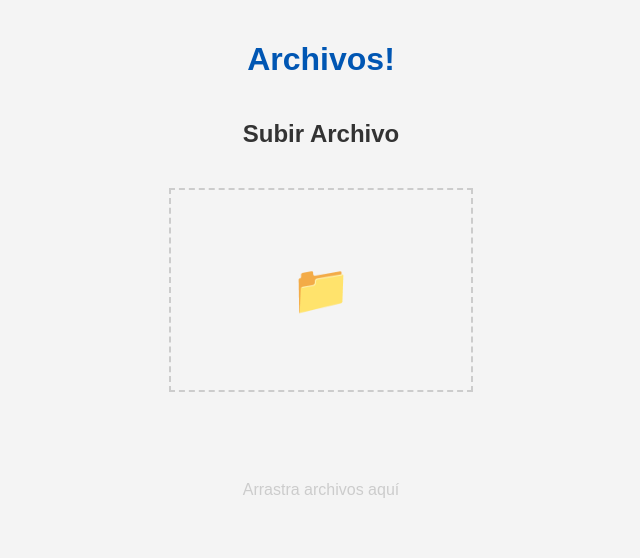
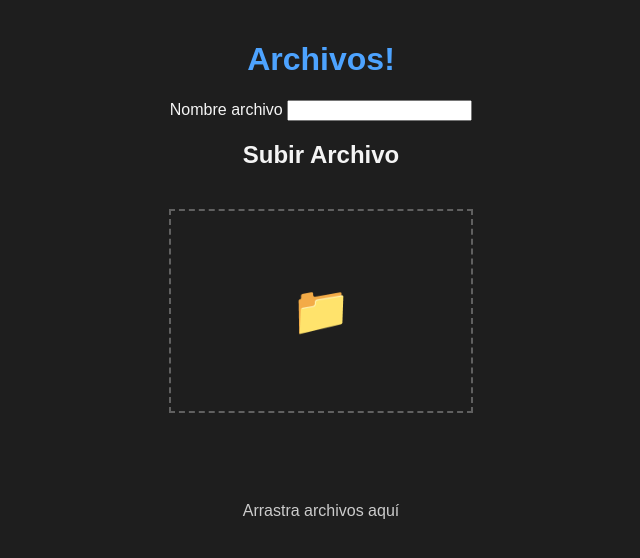
Before and after one commit to Nic0-GitHub/file_pass, a Flask app: page / in a window 1280 px wide. Shown: the top 558 px of the page, without its empty margins (319-959 px from the left). Run offline with Flask 2, Linux system fonts and the light colour scheme.

Commit message:
ADD(Filtrado dinamico)

```diff
--- a/static/css/basics.css
+++ b/static/css/basics.css
@@ -1,18 +1,19 @@
-
 body {
     font-family: Arial, sans-serif;
-    background-color: #f4f4f4;
-    color: #333;
+    background-color: #1e1e1e;
+    color: #f4f4f4;
     margin: 0;
     padding: 20px;
     display: flex;
     flex-direction: column;
     align-items: center;
 }
+
 h1 {
-    color: #0056b3;
+    color: #4da3ff;
 }
-a {
+
+.file-button {
     display: block;
     padding: 10px;
     margin: 5px 0;
@@ -22,16 +23,21 @@
     border-radius: 5px;
     transition: background-color 0.3s ease;
 }
-a:hover {
-    background-color: #d4d4d4;
+
+.file-button:hover {
+    background-color: #ddd1d1;
+    color: #1f1b1b;
 }
+
 .file-flex {
     display: flex;
+    flex-direction: row;
     gap: 10px;
     flex-wrap: wrap;
 }
+
 #drop_zone {
-    border: 2px dashed #cccccc;
+    border: 2px dashed #606060;
     width: 300px;
     height: 200px;
     text-align: center;
@@ -40,19 +46,22 @@
     margin-top: 20px;
     position: relative;
 }
+
 #drop_zone.dragover {
-    background-color: #f0f0f0;
-    border-color: #0056b3;
+    background-color: #3a3a3a;
+    border-color: #4da3ff;
 }
+
 #drop_zone_icon {
     font-size: 48px;
     color: #cccccc;
 }
+
 #toast {
     visibility: hidden;
     min-width: 250px;
     margin-left: -125px;
-    background-color: #333;
+    background-color: #4a6070;
     color: #fff;
     text-align: center;
     border-radius: 2px;
@@ -63,23 +72,28 @@
     bottom: 30px;
     font-size: 17px;
 }
+
 #toast.show {
     visibility: visible;
     -webkit-animation: fadein 0.5s, fadeout 0.5s 2.5s;
     animation: fadein 0.5s, fadeout 0.5s 2.5s;
 }
+
 @-webkit-keyframes fadein {
     from {bottom: 0; opacity: 0;}
     to {bottom: 30px; opacity: 1;}
 }
+
 @keyframes fadein {
     from {bottom: 0; opacity: 0;}
     to {bottom: 30px; opacity: 1;}
 }
+
 @-webkit-keyframes fadeout {
     from {bottom: 30px; opacity: 1;}
     to {bottom: 0; opacity: 0;}
 }
+
 @keyframes fadeout {
     from {bottom: 30px; opacity: 1;}
     to {bottom: 0; opacity: 0;}
--- a/static/js/index.js
+++ b/static/js/index.js
@@ -23,14 +23,14 @@
     dropZone.classList.remove('dragover');
     dropZoneIcon.textContent = '📁';
 
-    var files = e.dataTransfer.files;
-    var formData = new FormData();
+    let files = e.dataTransfer.files;
+    let formData = new FormData();
 
-    for (var i = 0; i < files.length; i++) {
+    for (let i = 0; i < files.length; i++) {
         formData.append('file', files[i]);
     }
 
-    var xhr = new XMLHttpRequest();
+    let xhr = new XMLHttpRequest();
     xhr.open('POST', "{{ url_for('upload_file') }}", true);
 
     xhr.onload = function() {
@@ -50,3 +50,19 @@
     toast.className = 'show';
     setTimeout(function() { toast.className = toast.className.replace('show', ''); }, 3000);
 }
+
+
+function filterFiles() {
+    const input = document.getElementById('file-search-input').value.toLowerCase();
+    const fileList = document.getElementById('file-list');
+    const files = fileList.getElementsByClassName('file-button');
+
+    for (let i = 0; i < files.length; i++) {
+        const file = files[i];
+        if (file.textContent.toLowerCase().includes(input)) {
+            file.style.display = "";
+        } else {
+            file.style.display = "none";
+        }
+    }
+}
--- a/static/templates/index.html
+++ b/static/templates/index.html
@@ -1,5 +1,5 @@
 <!DOCTYPE html>
-<html lang="no">
+<html lang="es">
 <head>
     <meta charset="UTF-8">
     <meta http-equiv="X-UA-Compatible" content="IE=edge">
@@ -10,9 +10,13 @@
 </head>
 <body>
     <h1>Archivos!</h1>
-    <div class="file-flex">
+    <form id="search-form" action="" method="GET" onsubmit="return false;">
+        <label for="file-search-input">Nombre archivo</label>
+        <input type="text" name="file-search" id="file-search-input" oninput="filterFiles()">
+    </form>
+    <div class="file-flex" id="file-list">
         {% for path in files %}
-            <a href="./download/{{path}}">{{path}}</a>
+            <a class="file-button" href="./download/{{path}}">{{path}}</a>
         {% endfor %}
     </div>
 
@@ -22,7 +26,6 @@
         Arrastra archivos aquí
     </div>
     <div id="toast">Archivo recibido correctamente</div>
-
     <script src="{{url_for('static', filename='js/index.js')}}"></script>
 </body>
 </html>
```
Also changed, not shown: 1 other file.
